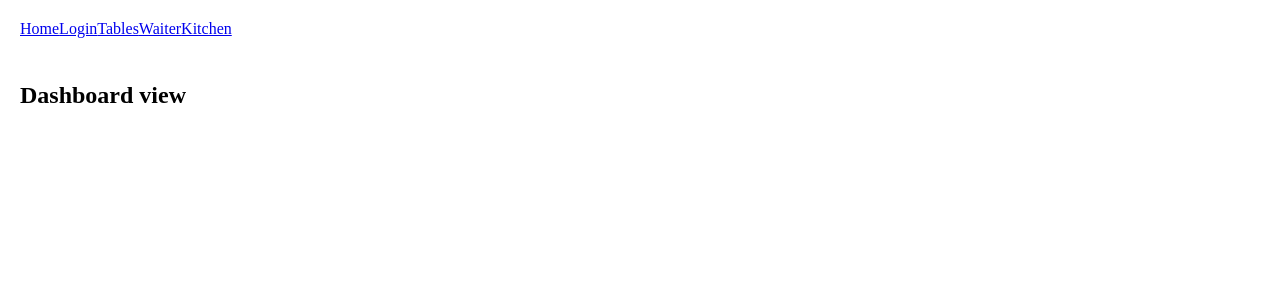
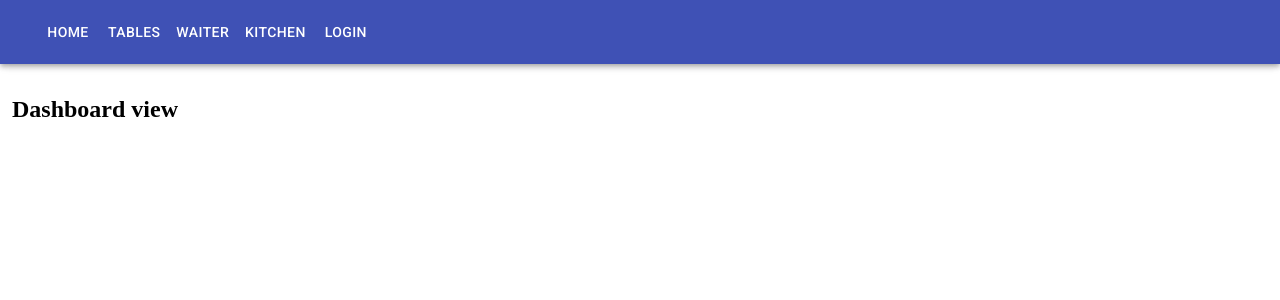
Before and after one commit to Misiek40k/react-pizzeria-portal, a React (Create React App) app: page / in a window 1280 px wide. Shown: the top 300 px of the page. Built offline with nearby package versions, Linux system fonts and the light colour scheme.

Commit message:
Add normalize.scss

```diff
--- a/src/App.js
+++ b/src/App.js
@@ -1,5 +1,6 @@
 import React from 'react';
 import { BrowserRouter, Switch, Route } from 'react-router-dom';
+import { StylesProvider } from '@material-ui/core/styles';
 
 import MainLayout from './components/layout/MainLayout/MainLayout';
 import Dashboard from './components/views/Dashboard/Dashboard';
@@ -17,6 +18,7 @@
 function App() {
   return (
     <BrowserRouter>
+      <StylesProvider injectFirst>
         <MainLayout>
           <Switch>
             <Route exact path={`${process.env.PUBLIC_URL}/`} component={Dashboard} />
@@ -32,6 +34,7 @@
             <Route exact path={`${process.env.PUBLIC_URL}/tables/events/:id`} component={EventsItem} />
           </Switch>
         </MainLayout>
+      </StylesProvider>
     </BrowserRouter>
   );
 }
--- a/src/components/layout/Header/Header.module.scss
+++ b/src/components/layout/Header/Header.module.scss
@@ -1,5 +1,5 @@
 @import "../../../styles/settings.scss";
 
 .component {
-  padding: $base-size * 0.6;
+  color: $color-light;
 }
--- a/src/components/layout/MainLayout/MainLayout.js
+++ b/src/components/layout/MainLayout/MainLayout.js
@@ -1,14 +1,21 @@
 import React, { Fragment } from 'react';
 import PropTypes from 'prop-types';
+import AppBar from '@material-ui/core/AppBar';
+import Toolbar from '@material-ui/core/Toolbar';
 
 import Header from '../Header/Header';
 
-const MainLayout = props => {
+const MainLayout = ({children}) => {
   return (
     <Fragment>
-      <Header />
+      <AppBar>
+        <Toolbar>
+          <Header />
+        </Toolbar>
+      </AppBar>
+      <Toolbar/>
       <main>
-        {props.children}
+        {children}
       </main>
     </Fragment>
   );
--- a/src/components/layout/PageNav/PageNav.js
+++ b/src/components/layout/PageNav/PageNav.js
@@ -1,14 +1,17 @@
 import React from 'react';
 import { NavLink } from 'react-router-dom';
+import Button from '@material-ui/core/Button';
+
+import styles from './PageNav.module.scss';
 
 const PageNav = () => {
   return (
-    <nav>
-      <NavLink exact to={`${process.env.PUBLIC_URL}/`} activeClassName='active'>Home</NavLink>
-      <NavLink to={`${process.env.PUBLIC_URL}/login`} activeClassName='active'>Login</NavLink>
-      <NavLink to={`${process.env.PUBLIC_URL}/tables`} activeClassName='active'>Tables</NavLink>
-      <NavLink to={`${process.env.PUBLIC_URL}/waiter`} activeClassName='active'>Waiter</NavLink>
-      <NavLink to={`${process.env.PUBLIC_URL}/kitchen`} activeClassName='active'>Kitchen</NavLink>
+    <nav className={styles.component}>
+      <Button className={styles.link} component={NavLink} exact to={`${process.env.PUBLIC_URL}/`} activeClassName='active'>Home</Button>
+      <Button className={styles.link} component={NavLink} to={`${process.env.PUBLIC_URL}/tables`} activeClassName='active'>Tables</Button>
+      <Button className={styles.link} component={NavLink} to={`${process.env.PUBLIC_URL}/waiter`} activeClassName='active'>Waiter</Button>
+      <Button className={styles.link} component={NavLink} to={`${process.env.PUBLIC_URL}/kitchen`} activeClassName='active'>Kitchen</Button>
+      <Button className={styles.link} component={NavLink} to={`${process.env.PUBLIC_URL}/login`} activeClassName='active'>Login</Button>
     </nav>
   );
 };
--- /dev/null
+++ b/src/components/layout/PageNav/PageNav.module.scss
@@ -0,0 +1,9 @@
+@import "../../../styles/settings.scss";
+
+.component{
+  padding: $base-size*0.6;
+}
+
+.link{
+  color: inherit;
+}
--- a/src/index.js
+++ b/src/index.js
@@ -2,6 +2,7 @@
 import ReactDOM from 'react-dom';
 import App from './App';
 import * as serviceWorker from './serviceWorker';
+import './styles/global.scss';
 
 ReactDOM.render(<App />, document.getElementById('root'));
 
--- a/src/styles/global.scss
+++ b/src/styles/global.scss
@@ -0,0 +1,7 @@
+@import "./normalize.scss";
+
+*,
+*::before,
+*::after {
+  box-sizing: border-box;
+}
--- /dev/null
+++ b/src/styles/normalize.scss
@@ -0,0 +1,349 @@
+/*! normalize.css v8.0.1 | MIT License | github.com/necolas/normalize.css */
+
+/* Document
+   ========================================================================== */
+
+/**
+ * 1. Correct the line height in all browsers.
+ * 2. Prevent adjustments of font size after orientation changes in iOS.
+ */
+
+ html {
+  line-height: 1.15; /* 1 */
+  -webkit-text-size-adjust: 100%; /* 2 */
+}
+
+/* Sections
+   ========================================================================== */
+
+/**
+ * Remove the margin in all browsers.
+ */
+
+body {
+  margin: 0;
+}
+
+/**
+ * Render the `main` element consistently in IE.
+ */
+
+main {
+  display: block;
+}
+
+/**
+ * Correct the font size and margin on `h1` elements within `section` and
+ * `article` contexts in Chrome, Firefox, and Safari.
+ */
+
+h1 {
+  font-size: 2em;
+  margin: 0.67em 0;
+}
+
+/* Grouping content
+   ========================================================================== */
+
+/**
+ * 1. Add the correct box sizing in Firefox.
+ * 2. Show the overflow in Edge and IE.
+ */
+
+hr {
+  box-sizing: content-box; /* 1 */
+  height: 0; /* 1 */
+  overflow: visible; /* 2 */
+}
+
+/**
+ * 1. Correct the inheritance and scaling of font size in all browsers.
+ * 2. Correct the odd `em` font sizing in all browsers.
+ */
+
+pre {
+  font-family: monospace, monospace; /* 1 */
+  font-size: 1em; /* 2 */
+}
+
+/* Text-level semantics
+   ========================================================================== */
+
+/**
+ * Remove the gray background on active links in IE 10.
+ */
+
+a {
+  background-color: transparent;
+}
+
+/**
+ * 1. Remove the bottom border in Chrome 57-
+ * 2. Add the correct text decoration in Chrome, Edge, IE, Opera, and Safari.
+ */
+
+abbr[title] {
+  border-bottom: none; /* 1 */
+  text-decoration: underline; /* 2 */
+  text-decoration: underline dotted; /* 2 */
+}
+
+/**
+ * Add the correct font weight in Chrome, Edge, and Safari.
+ */
+
+b,
+strong {
+  font-weight: bolder;
+}
+
+/**
+ * 1. Correct the inheritance and scaling of font size in all browsers.
+ * 2. Correct the odd `em` font sizing in all browsers.
+ */
+
+code,
+kbd,
+samp {
+  font-family: monospace, monospace; /* 1 */
+  font-size: 1em; /* 2 */
+}
+
+/**
+ * Add the correct font size in all browsers.
+ */
+
+small {
+  font-size: 80%;
+}
+
+/**
+ * Prevent `sub` and `sup` elements from affecting the line height in
+ * all browsers.
+ */
+
+sub,
+sup {
+  font-size: 75%;
+  line-height: 0;
+  position: relative;
+  vertical-align: baseline;
+}
+
+sub {
+  bottom: -0.25em;
+}
+
+sup {
+  top: -0.5em;
+}
+
+/* Embedded content
+   ========================================================================== */
+
+/**
+ * Remove the border on images inside links in IE 10.
+ */
+
+img {
+  border-style: none;
+}
+
+/* Forms
+   ========================================================================== */
+
+/**
+ * 1. Change the font styles in all browsers.
+ * 2. Remove the margin in Firefox and Safari.
+ */
+
+button,
+input,
+optgroup,
+select,
+textarea {
+  font-family: inherit; /* 1 */
+  font-size: 100%; /* 1 */
+  line-height: 1.15; /* 1 */
+  margin: 0; /* 2 */
+}
+
+/**
+ * Show the overflow in IE.
+ * 1. Show the overflow in Edge.
+ */
+
+button,
+input { /* 1 */
+  overflow: visible;
+}
+
+/**
+ * Remove the inheritance of text transform in Edge, Firefox, and IE.
+ * 1. Remove the inheritance of text transform in Firefox.
+ */
+
+button,
+select { /* 1 */
+  text-transform: none;
+}
+
+/**
+ * Correct the inability to style clickable types in iOS and Safari.
+ */
+
+button,
+[type="button"],
+[type="reset"],
+[type="submit"] {
+  -webkit-appearance: button;
+}
+
+/**
+ * Remove the inner border and padding in Firefox.
+ */
+
+button::-moz-focus-inner,
+[type="button"]::-moz-focus-inner,
+[type="reset"]::-moz-focus-inner,
+[type="submit"]::-moz-focus-inner {
+  border-style: none;
+  padding: 0;
+}
+
+/**
+ * Restore the focus styles unset by the previous rule.
+ */
+
+button:-moz-focusring,
+[type="button"]:-moz-focusring,
+[type="reset"]:-moz-focusring,
+[type="submit"]:-moz-focusring {
+  outline: 1px dotted ButtonText;
+}
+
+/**
+ * Correct the padding in Firefox.
+ */
+
+fieldset {
+  padding: 0.35em 0.75em 0.625em;
+}
+
+/**
+ * 1. Correct the text wrapping in Edge and IE.
+ * 2. Correct the color inheritance from `fieldset` elements in IE.
+ * 3. Remove the padding so developers are not caught out when they zero out
+ *    `fieldset` elements in all browsers.
+ */
+
+legend {
+  box-sizing: border-box; /* 1 */
+  color: inherit; /* 2 */
+  display: table; /* 1 */
+  max-width: 100%; /* 1 */
+  padding: 0; /* 3 */
+  white-space: normal; /* 1 */
+}
+
+/**
+ * Add the correct vertical alignment in Chrome, Firefox, and Opera.
+ */
+
+progress {
+  vertical-align: baseline;
+}
+
+/**
+ * Remove the default vertical scrollbar in IE 10+.
+ */
+
+textarea {
+  overflow: auto;
+}
+
+/**
+ * 1. Add the correct box sizing in IE 10.
+ * 2. Remove the padding in IE 10.
+ */
+
+[type="checkbox"],
+[type="radio"] {
+  box-sizing: border-box; /* 1 */
+  padding: 0; /* 2 */
+}
+
+/**
+ * Correct the cursor style of increment and decrement buttons in Chrome.
+ */
+
+[type="number"]::-webkit-inner-spin-button,
+[type="number"]::-webkit-outer-spin-button {
+  height: auto;
+}
+
+/**
+ * 1. Correct the odd appearance in Chrome and Safari.
+ * 2. Correct the outline style in Safari.
+ */
+
+[type="search"] {
+  -webkit-appearance: textfield; /* 1 */
+  outline-offset: -2px; /* 2 */
+}
+
+/**
+ * Remove the inner padding in Chrome and Safari on macOS.
+ */
+
+[type="search"]::-webkit-search-decoration {
+  -webkit-appearance: none;
+}
+
+/**
+ * 1. Correct the inability to style clickable types in iOS and Safari.
+ * 2. Change font properties to `inherit` in Safari.
+ */
+
+::-webkit-file-upload-button {
+  -webkit-appearance: button; /* 1 */
+  font: inherit; /* 2 */
+}
+
+/* Interactive
+   ========================================================================== */
+
+/*
+ * Add the correct display in Edge, IE 10+, and Firefox.
+ */
+
+details {
+  display: block;
+}
+
+/*
+ * Add the correct display in all browsers.
+ */
+
+summary {
+  display: list-item;
+}
+
+/* Misc
+   ========================================================================== */
+
+/**
+ * Add the correct display in IE 10+.
+ */
+
+template {
+  display: none;
+}
+
+/**
+ * Add the correct display in IE 10.
+ */
+
+[hidden] {
+  display: none;
+}
--- a/src/styles/settings.scss
+++ b/src/styles/settings.scss
@@ -1 +1,3 @@
 $base-size: 1rem * 1.25;
+
+$color-light: #fff;
```
Lines whose indentation alone changed are shown as unchanged.
